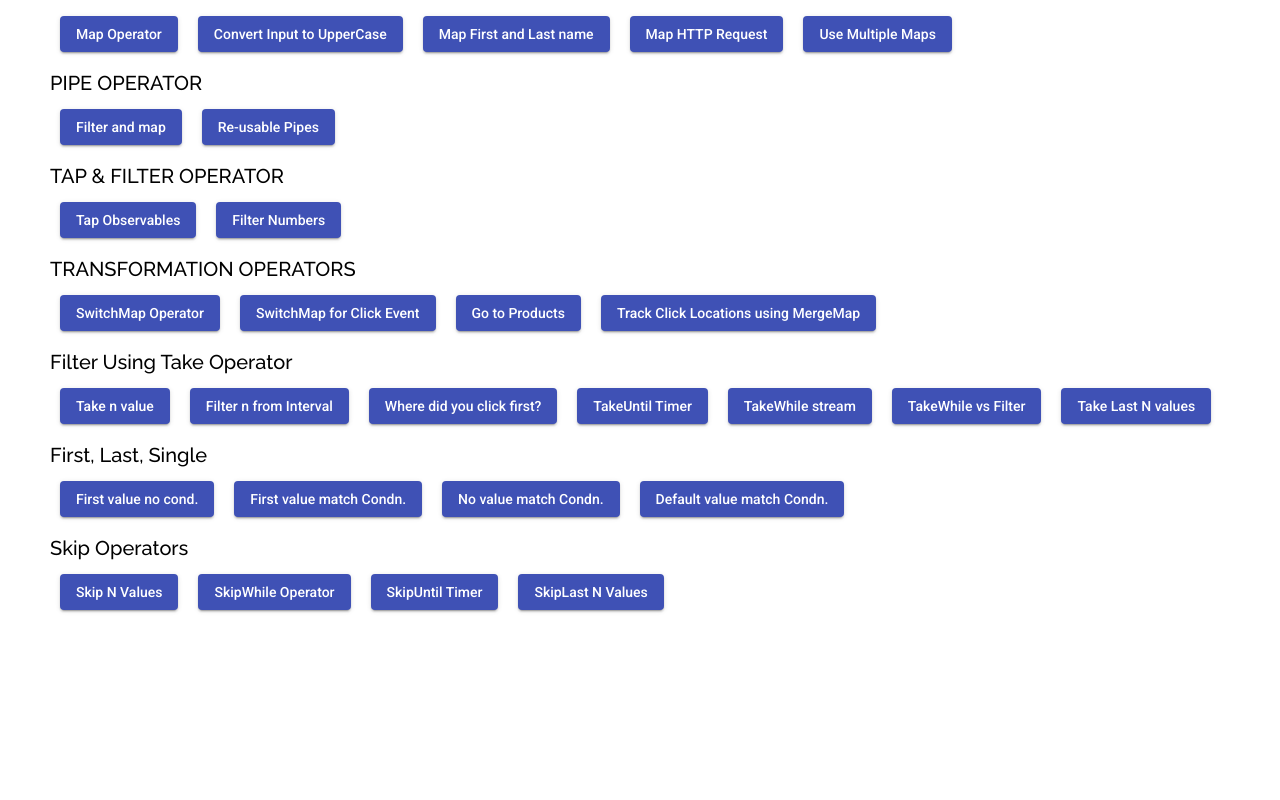
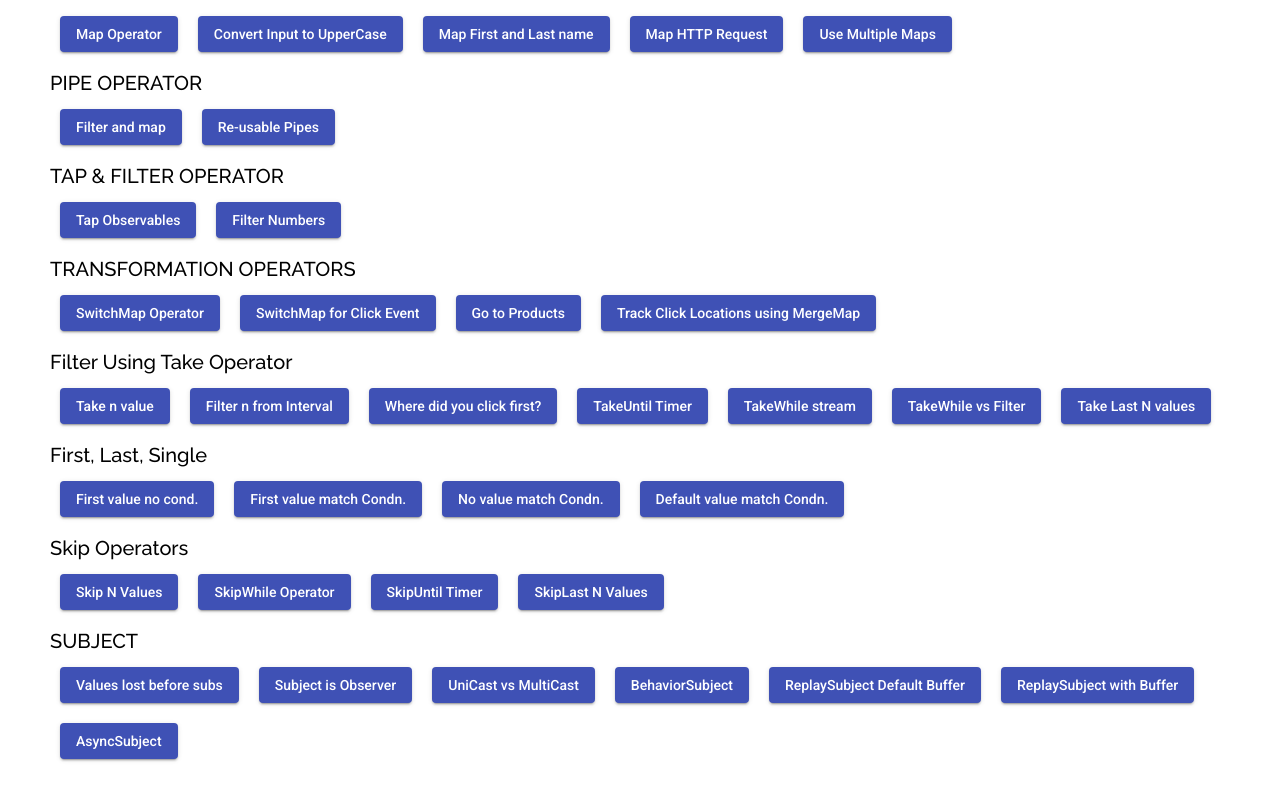
Before and after one commit to iswarya15/RXJS, an Angular app: page / in a window 1280 px wide. Shown: the part 342-1142 px from the top of the page. Before the commit the page ends 1012 px from the top, so only its background shows below. Built offline with nearby package versions, Linux system fonts and the light colour scheme.

Commit message:
Added Subject - Replay, Behavior, Async

```diff
--- a/src/app/app.component.html
+++ b/src/app/app.component.html
@@ -67,5 +67,5 @@
 </div>
 
 <app-transform></app-transform>
-
+<app-subject></app-subject>
 <router-outlet></router-outlet>
--- a/src/app/app.module.ts
+++ b/src/app/app.module.ts
@@ -10,8 +10,9 @@ import { MatButtonModule } from '@angular/material/button';
 import { TransformComponent } from './transform/transform.component';
 import { ProductsComponent } from './products/products.component';
 import { ProductsService } from './products/products.service';
+import { SubjectComponent } from './subject/subject.component';
 @NgModule({
-  declarations: [AppComponent, TransformComponent, ProductsComponent],
+  declarations: [AppComponent, TransformComponent, ProductsComponent, SubjectComponent],
   imports: [
     BrowserModule,
     AppRoutingModule,
--- /dev/null
+++ b/src/app/subject/subject.component.css
@@ -0,0 +1,15 @@
+p {
+  font-weight: 500;
+}
+
+button {
+  text-overflow: ellipsis;
+  overflow: hidden;
+  margin: 10px;
+}
+
+h2 {
+  margin-bottom: 0px;
+  font-family: 'Raleway', sans-serif;
+  margin-top: 5px;
+}
--- /dev/null
+++ b/src/app/subject/subject.component.html
@@ -0,0 +1,26 @@
+<h2>SUBJECT</h2>
+<!-- No click event is needed for some elements since we attach the fromEvent Event Listener to this button -->
+
+<div style="display: flex; width: 100%; flex-wrap: wrap">
+  <button (click)="valuesBeforeSubs()" mat-raised-button color="primary">
+    Values lost before subs
+  </button>
+  <button (click)="subjectAsObserver()" mat-raised-button color="primary">
+    Subject is Observer
+  </button>
+  <button (click)="uniCastVsMultiCast()" mat-raised-button color="primary">
+    UniCast vs MultiCast
+  </button>
+  <button (click)="behaviorSubjectInit()" mat-raised-button color="primary">
+    BehaviorSubject
+  </button>
+  <button (click)="replaySubjectDemo()" mat-raised-button color="primary">
+    ReplaySubject Default Buffer
+  </button>
+  <button (click)="replaySubjectBuffer()" mat-raised-button color="primary">
+    ReplaySubject with Buffer
+  </button>
+  <button (click)="asyncSubjectDemo()" mat-raised-button color="primary">
+    AsyncSubject
+  </button>
+</div>
--- /dev/null
+++ b/src/app/subject/subject.component.ts
@@ -0,0 +1,170 @@
+import { Component, OnInit } from '@angular/core';
+import {
+  AsyncSubject,
+  BehaviorSubject,
+  Observable,
+  ReplaySubject,
+  Subject,
+} from 'rxjs';
+
+@Component({
+  selector: 'app-subject',
+  templateUrl: './subject.component.html',
+  styleUrls: ['./subject.component.css'],
+})
+export class SubjectComponent implements OnInit {
+  subject$ = new Subject();
+  constructor() {}
+
+  ngOnInit(): void {}
+
+  valuesBeforeSubs() {
+    this.subject$.next(0); //0 is not received since subscription happens only after they emit values
+    console.log('0 is lost since the subject$ is not yet subscribed');
+    this.subject$.subscribe((val) =>
+      console.log('Receiving from Subject => ', val)
+    );
+
+    this.subject$.next(1);
+    this.subject$.next(2);
+    this.subject$.complete();
+  }
+
+  subjectAsObserver() {
+    const obs$: Observable<number> = new Observable(function subscribe(
+      observer
+    ) {
+      observer.next(1);
+      observer.next(2);
+    });
+    // subject$ implements next callback method. Hence can be used as observer within observable
+    this.subject$.subscribe((val) =>
+      console.log('Subject$ as Observer for Observable obs$ => ', val)
+    );
+
+    obs$.subscribe(this.subject$);
+  }
+
+  uniCastVsMultiCast() {
+    const obs$: Observable<number> = new Observable((subscriber) => {
+      subscriber.next(Math.random());
+    });
+
+    let sub$: Subject<any> = new Subject();
+
+    obs$.subscribe(
+      (val) => console.log('Unicast Observable Observable1  => ', val) // Different instance
+    );
+
+    obs$.subscribe(
+      (val) => console.log('Unicast Observable Observable2  => ', val) // Different instance
+    );
+
+    obs$.subscribe((val) =>
+      console.log('Unicast Observable Observable3  => ', val)
+    );
+
+    sub$.next(Math.random()); //not received since Subscription happens after emitting.
+
+    sub$.subscribe(
+      (val) => console.log('MultiCast Subject Subscriber1 => ', val) //share same instance with other subs
+    );
+    sub$.subscribe((val) =>
+      console.log('MultiCast Subject Subscriber2 => ', val)
+    );
+    sub$.subscribe((val) =>
+      console.log('MultiCast Subject Subscriber3 => ', val)
+    );
+
+    sub$.next(Math.random());
+  }
+
+  behaviorSubjectInit() {
+    const subject$ = new BehaviorSubject(0);
+
+    subject$.subscribe((val) => console.log('BehaviorSubject value => ', val)); //receives init value 0 followed by 1
+
+    subject$.next(1);
+    subject$.next(2);
+    console.log('BehaviorSubject saves last value emitted by subject');
+
+    // When new subscriber subscribes to the Subject, it receives the last emitted value.
+    subject$.subscribe((val) =>
+      console.log('BehaviorSubject Subscriber2 => ', val)
+    );
+  }
+
+  replaySubjectDemo() {
+    const sub$: Subject<any> = new ReplaySubject(); // Stores all the values in Buffer
+
+    sub$.next(1);
+    sub$.next(2);
+    sub$.next(3);
+    sub$.next(4);
+
+    console.log('ReplaySubject defaults buffer to infinity');
+    // Even though, subscription happens after the values are emitted, ReplaySubject stores the values in a buffer
+    sub$.subscribe((val) => console.log('Subscription1 values => ', val)); //Subscription1
+
+    sub$.next(5);
+    sub$.next(6);
+
+    console.log(
+      'Subscription2 of ReplaySubject will receive latest values and all the values in buffer'
+    );
+    sub$.subscribe((val) => console.log('Subscription2 values => ', val));
+  }
+
+  replaySubjectBuffer() {
+    const sub$: Subject<any> = new ReplaySubject(1); //Stores last 1 value in Buffer
+
+    sub$.next(1);
+    sub$.next(2);
+    sub$.next(3);
+    sub$.next(4);
+
+    console.log('ReplaySubject Buffer limit set to 1');
+    // Even though, subscription happens after the values are emitted, ReplaySubject stores the values in a buffer
+    sub$.subscribe((val) => console.log('Subscription1 values => ', val)); //Subscription1
+
+    console.log('New Values');
+    sub$.next(5);
+    sub$.next(6);
+
+    console.log(
+      'Subscription2 of ReplaySubject will also receive the same number of values set by Buffer'
+    );
+    sub$.subscribe((val) => console.log('Subscription2 values => ', val));
+  }
+
+  asyncSubjectDemo() {
+    const sub$: Subject<any> = new AsyncSubject();
+
+    sub$.next(1); //not emitted since no complete notif is sent
+    sub$.next(2); //not emitted since no complete notif is sent
+
+    sub$.subscribe({
+      next: (val) => console.log('Subscription1 value => ', val),
+      error: (err) => console.log(err),
+      complete: () => console.log('Subscription1 complete'),
+    });
+
+    // Subs1 receives 5 and complete notif, only then subs2 receives 5 & complete
+    sub$.next(4);
+    sub$.next(5); //latest value 5 emitted since complete notif is sent
+    sub$.complete();
+
+    sub$.subscribe({
+      next: (val) => console.log('Subscription2 value => ', val),
+      complete: () => console.log('Subscription2 completes'),
+    });
+
+    sub$.error('Error'); // No values are emitted after this
+    sub$.next(6);
+
+    sub$.subscribe({
+      next: (val) => console.log('Subscription3 value => ', val),
+      complete: () => console.log('Subscription3 completes'),
+    });
+  }
+}
```
Also changed, not shown: 2 other files (tests, documents, lock files or other folders).
